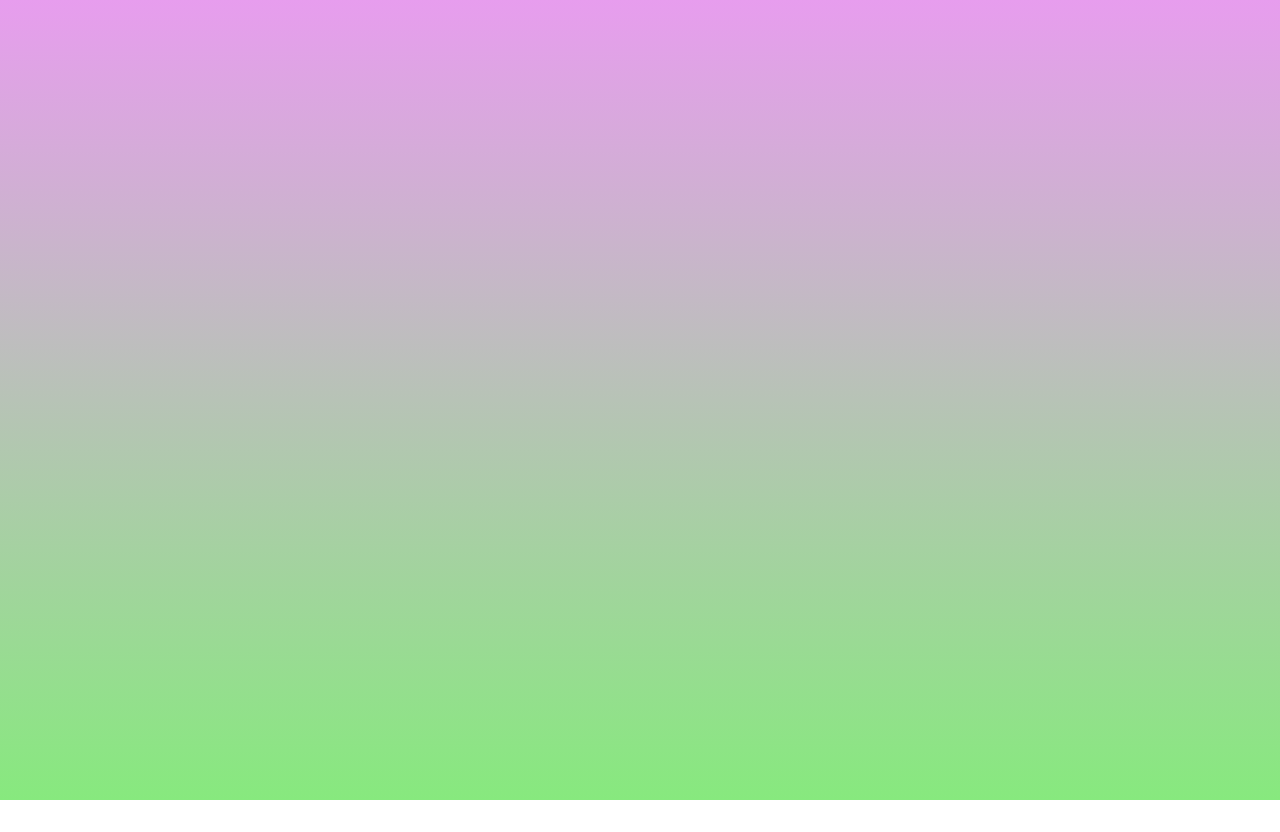
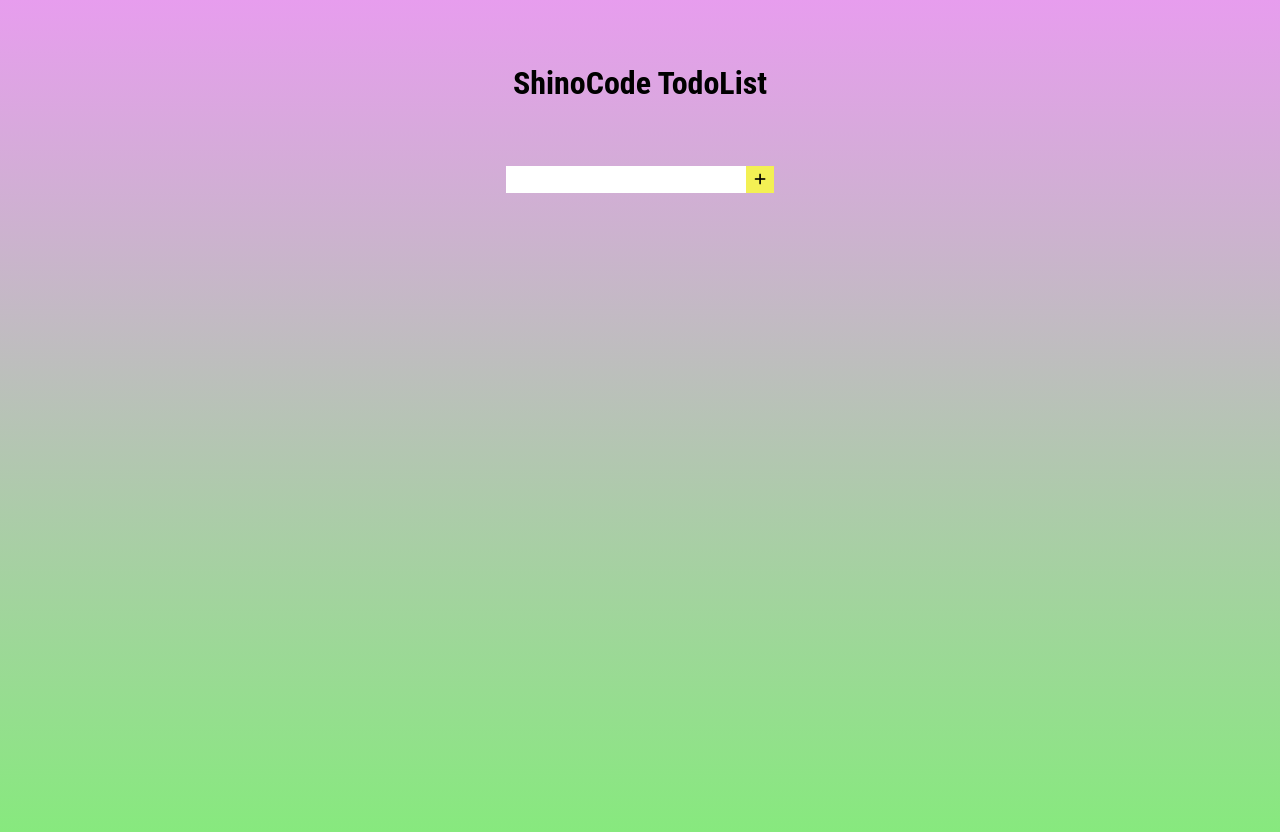
Before and after one commit to shino-shino/react_todo, a React (Create React App) app: page / in a window 1280 px wide. Before the commit the page ends 800 px from the top, so only its background shows below. Built offline with nearby package versions, Linux system fonts and the light colour scheme.

Commit message:
feat: Title,InputFormのComponentsを作成

```diff
--- a/public/index.html
+++ b/public/index.html
@@ -25,6 +25,7 @@
       Learn how to configure a non-root public URL by running `npm run build`.
     -->
     <title>React App</title>
+    <script src="https://kit.fontawesome.com/e889e29fa8.js" crossorigin="anonymous"></script>
   </head>
   <body>
     <noscript>You need to enable JavaScript to run this app.</noscript>
--- a/src/App.js
+++ b/src/App.js
@@ -1,8 +1,12 @@
 import './App.css';
+import { Title } from './components/Title';
+import { InputForm } from './components/InputForm';
 
 function App() {
   return (
-    <div className="App">
+    <div className="body">
+      <Title />
+      <InputForm />
     </div>
   );
 }
--- /dev/null
+++ b/src/components/InputForm.jsx
@@ -0,0 +1,14 @@
+import React from 'react'
+
+export const InputForm = () => {
+  return (
+    <div className='inputForm'>
+      <form>
+        <input type='text'></input>
+        <button>
+        <i class="fa-solid fa-plus"></i>
+        </button>
+      </form>
+    </div>
+  )
+}
--- /dev/null
+++ b/src/components/Title.jsx
@@ -0,0 +1,11 @@
+import React from 'react'
+
+export const Title = () => {
+  return (
+    <div>
+      <header>
+        <h1>ShinoCode TodoList</h1>
+      </header>
+    </div>
+  )
+}
```
